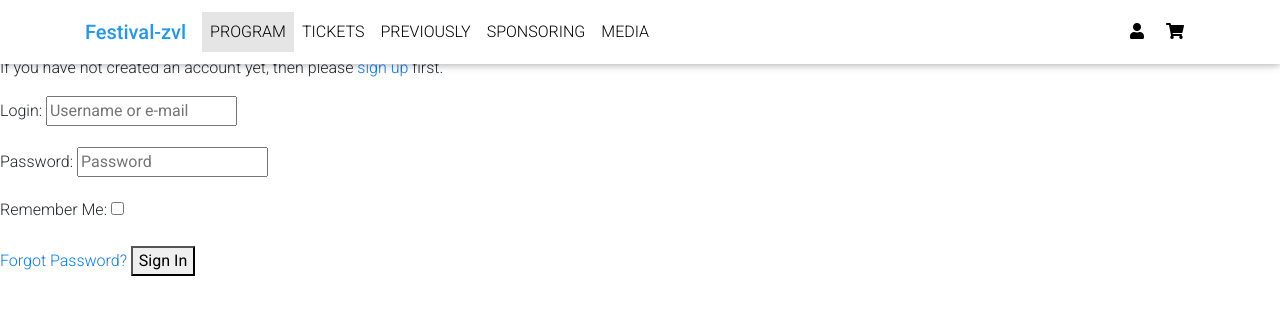
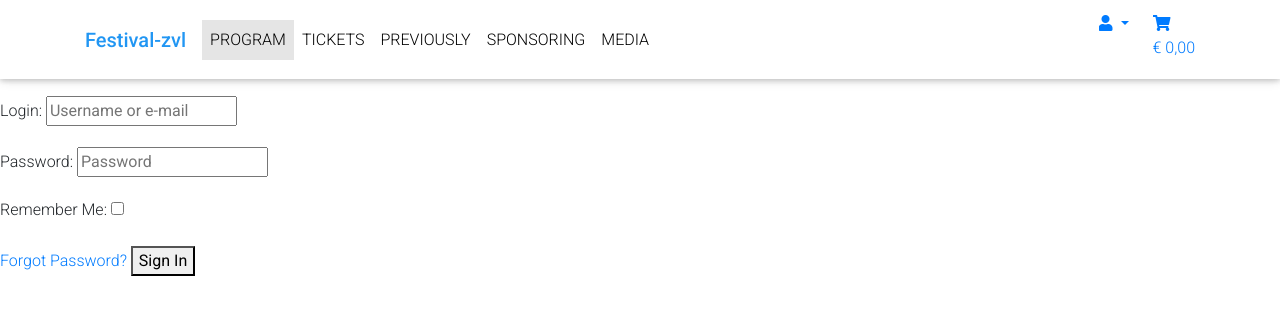
Before and after one commit to Andeweg01/Festival-zvl, a Django app: page /accounts/login/ in a window 1280 px wide. Shown: the top 315 px of the page. Run offline with Django 3.2, Linux system fonts and the light colour scheme; some libraries are stand-ins or nearby versions.

Commit message:
added template logic for account and shopping basket

```diff
--- a/templates/base.html
+++ b/templates/base.html
@@ -67,41 +67,59 @@
             <!-- Left -->
             <ul class="navbar-nav mr-auto">
                 <li class="nav-item active">
-                <a class="nav-link waves-effect" href="#">PROGRAM
+                <a class="nav-link" href="#">PROGRAM
                     <span class="sr-only">(current)</span>
                 </a>
                 </li>
                 <li class="nav-item">
-                <a class="nav-link waves-effect" href="" target="_blank">TICKETS</a>
+                <a class="nav-link" href="" target="_blank">TICKETS</a>
                 </li>
                 <li class="nav-item">
-                <a class="nav-link waves-effect" href=""
+                <a class="nav-link" href=""
                     target="_blank">PREVIOUSLY</a>
                 </li>
                 <li class="nav-item">
-                <a class="nav-link waves-effect" href="" target="_blank">SPONSORING</a>
+                <a class="nav-link" href="" target="_blank">SPONSORING</a>
                 </li>
                 <li class="nav-item">
-                <a class="nav-link waves-effect" href="" target="_blank">MEDIA</a>
+                <a class="nav-link" href="" target="_blank">MEDIA</a>
                 </li>
             </ul>
 
             <!-- Right -->
             <ul class="navbar-nav nav-flex-icons">
                 <li class="nav-item">
-                <a href="" class="nav-link waves-effect">
+                <a href="#" class="dropdown-toggle mr-4" id="user-options" data-toggle="dropdown" aria-haspopup="true" aria-expanded="false">
                     <i class="fas fa-user"></i>
                 </a>
+                <div class="dropdown-menu" aria-labelledby="user-options">
+                    {% if request.user.is_authenticated %}
+                        {% if request.user.is_superuser %}
+                            <a href="#" class="dropdown-item">Concert Management</a>
+                        {% endif %}
+                            <a href="#" class="dropdown-item">User Profile</a>
+                            <a href="{% url 'account_logout' %}" class="dropdown-item">Log Out</a>
+                        {% else %}
+                            <a href="{% url 'account_signup' %}" class="dropdown-item">Create Account</a>
+                            <a href="{% url 'account_login' %}" class="dropdown-item">Log In</a>
+                        {% endif %}
+                </div>
                 </li>
                 <li class="nav-item">
-                <a href="" class="nav-link waves-effect">
+                <a class="{% if grand_total %}text-info{% else %}text-grey{% endif %}nav-link" href="#">
                     <i class="fas fa-shopping-cart"></i>
+                <p class="my-0">
+                {% if grand_total %}
+                    &euro; {{ grand_total|floatformat:2 }}
+                {% else %}
+                    &euro; 0,00
+                {% endif %}
+                </p>
                 </a>
-                </li>
             </ul>
             </div>
         </div>
-    </nav>
+        </nav>
     <!-- Navbar -->
     </header>
 
```
